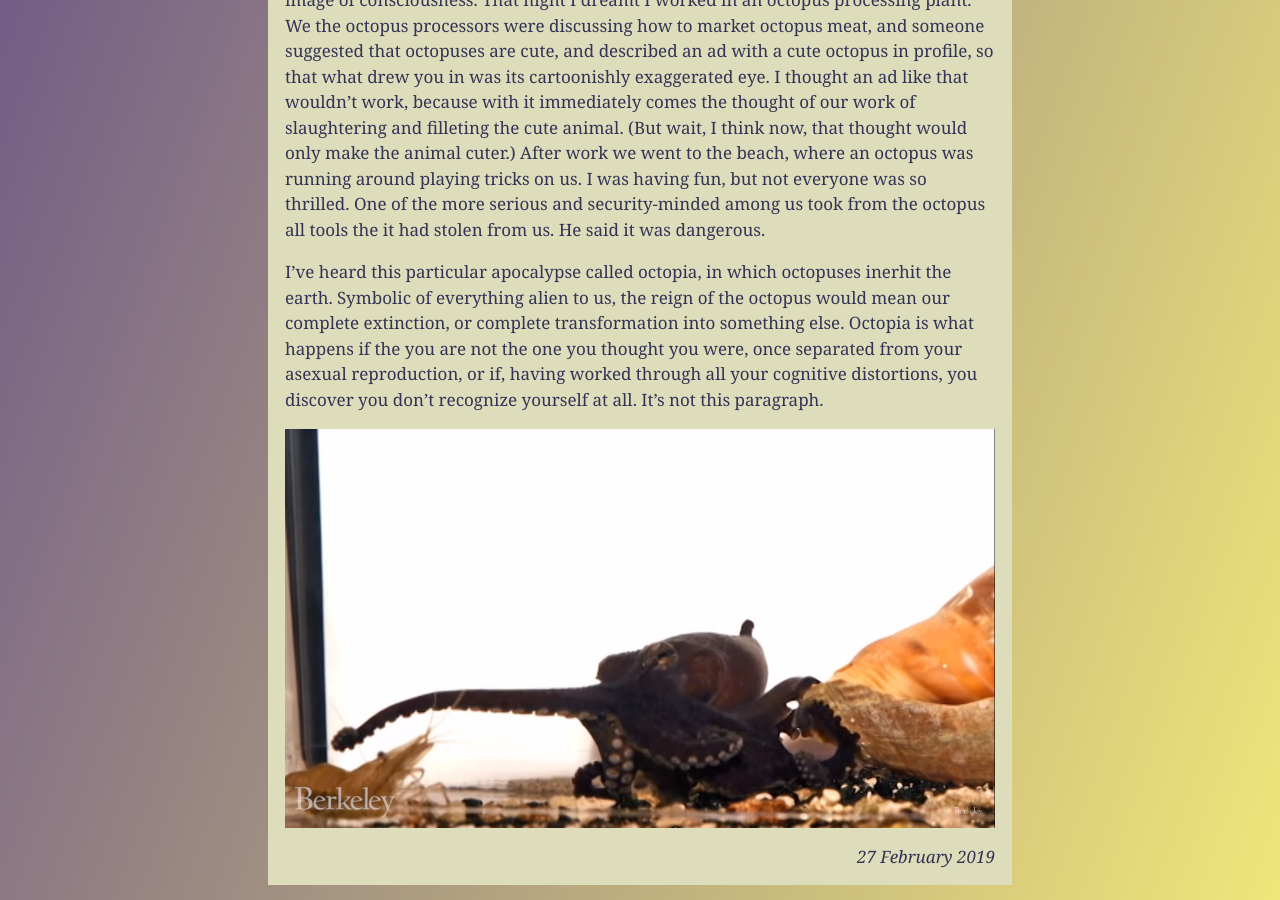
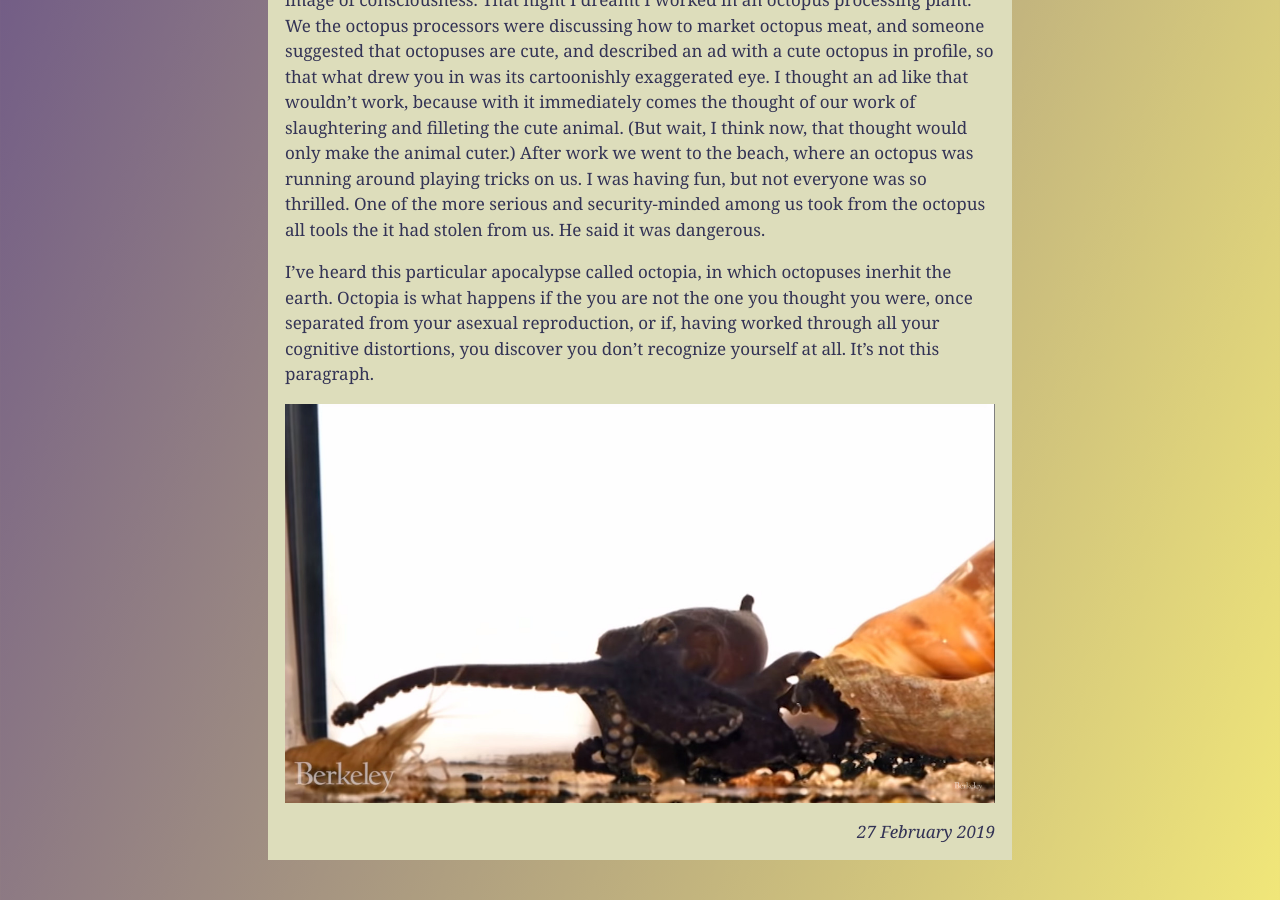
Before and after one commit to meanyhead/meanyhead.github.io, a Jekyll site: the page built from _posts/2019-2-27-great-dogfights.md, in a window 1280 px wide and 900 px high, scrolled down 2560 px. Built offline with Jekyll 4.4.1, drawn with Linux system fonts in a browser that asks for light colours; comment, search, counter and statistics services are not loaded.

Commit message:
octopia symbolic bla bla

```diff
--- a/_posts/2019-2-27-great-dogfights.md
+++ b/_posts/2019-2-27-great-dogfights.md
@@ -51,6 +51,6 @@
 
 I watched a video of an octopus reaching over with its tentacle and tapping a shrimp on the side of its body that faced away from the octopus, so that the shrimp fled into the octopus's grasp, and, eventually, mouth. Somewhere, I can't figure out where, I read the word "tentacle" as a metaphor for a concept reaching into your mind and not letting go even after the tentacle has, which now sounds like a very Hegelian and very hentai image of consciousness. That night I dreamt I worked in an octopus processing plant. We the octopus processors were discussing how to market octopus meat, and someone suggested that octopuses are cute, and described an ad with a cute octopus in profile, so that what drew you in was its cartoonishly exaggerated eye. I thought an ad like that wouldn't work, because with it immediately comes the thought of our work of slaughtering and filleting the cute animal. (But wait, I think now, that thought would only make the animal cuter.) After work we went to the beach, where an octopus was running around playing tricks on us. I was having fun, but not everyone was so thrilled. One of the more serious and security-minded among us took from the octopus all tools the it had stolen from us. He said it was dangerous.
 
-I've heard this particular apocalypse called octopia, in which octopuses inerhit the earth. Symbolic of everything alien to us, the reign of the octopus would mean our complete extinction, or complete transformation into something else. Octopia is what happens if the you are not the one you thought you were, once separated from your asexual reproduction, or if, having worked through all your cognitive distortions, you discover you don't recognize yourself at all. It's not this paragraph.
+I've heard this particular apocalypse called octopia, in which octopuses inerhit the earth. Octopia is what happens if the you are not the one you thought you were, once separated from your asexual reproduction, or if, having worked through all your cognitive distortions, you discover you don't recognize yourself at all. It's not this paragraph.
 
 ![octopus trap]({{ site.baseurl }}/res/img/octopus-trick.jpg)
```
